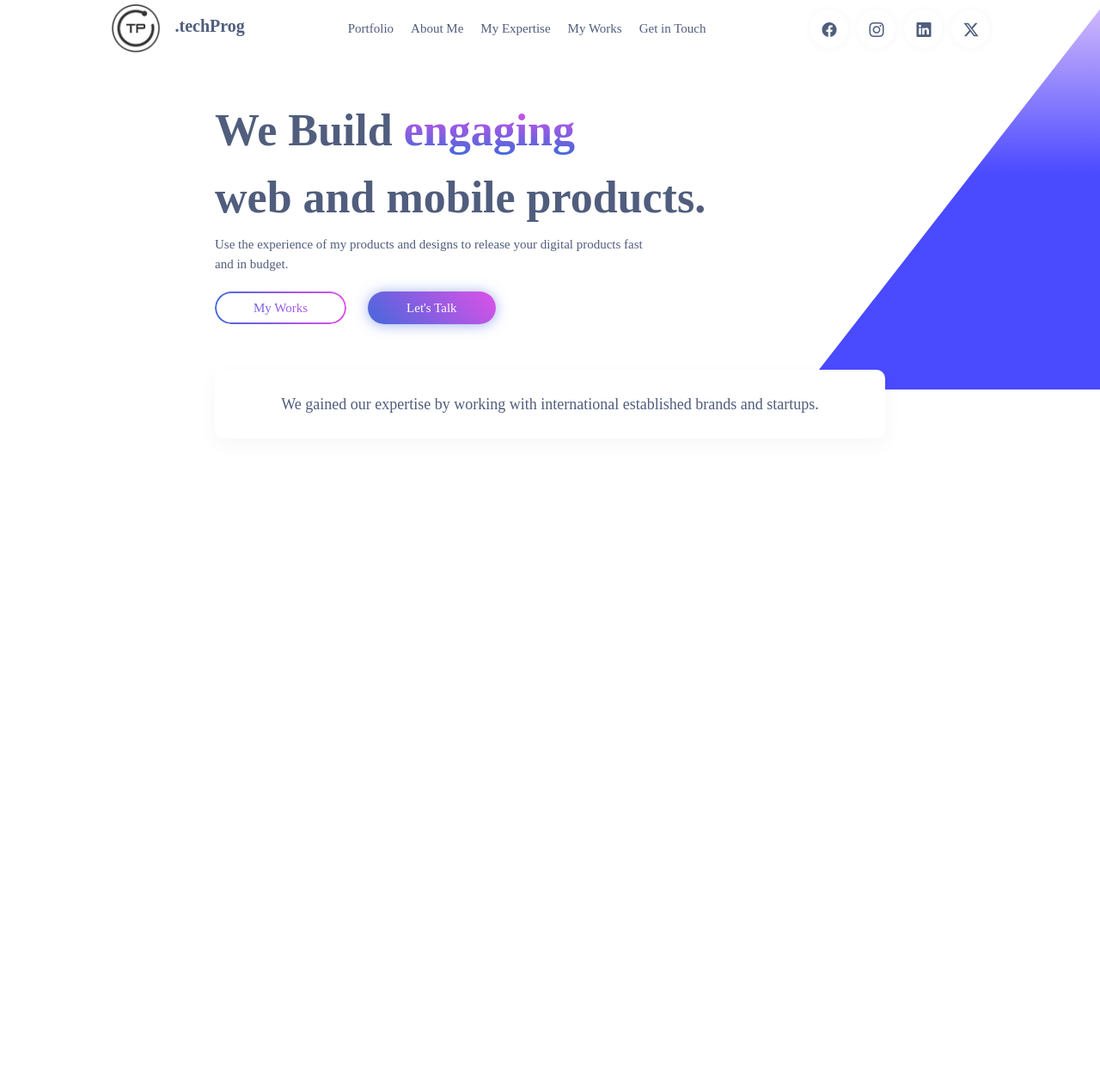
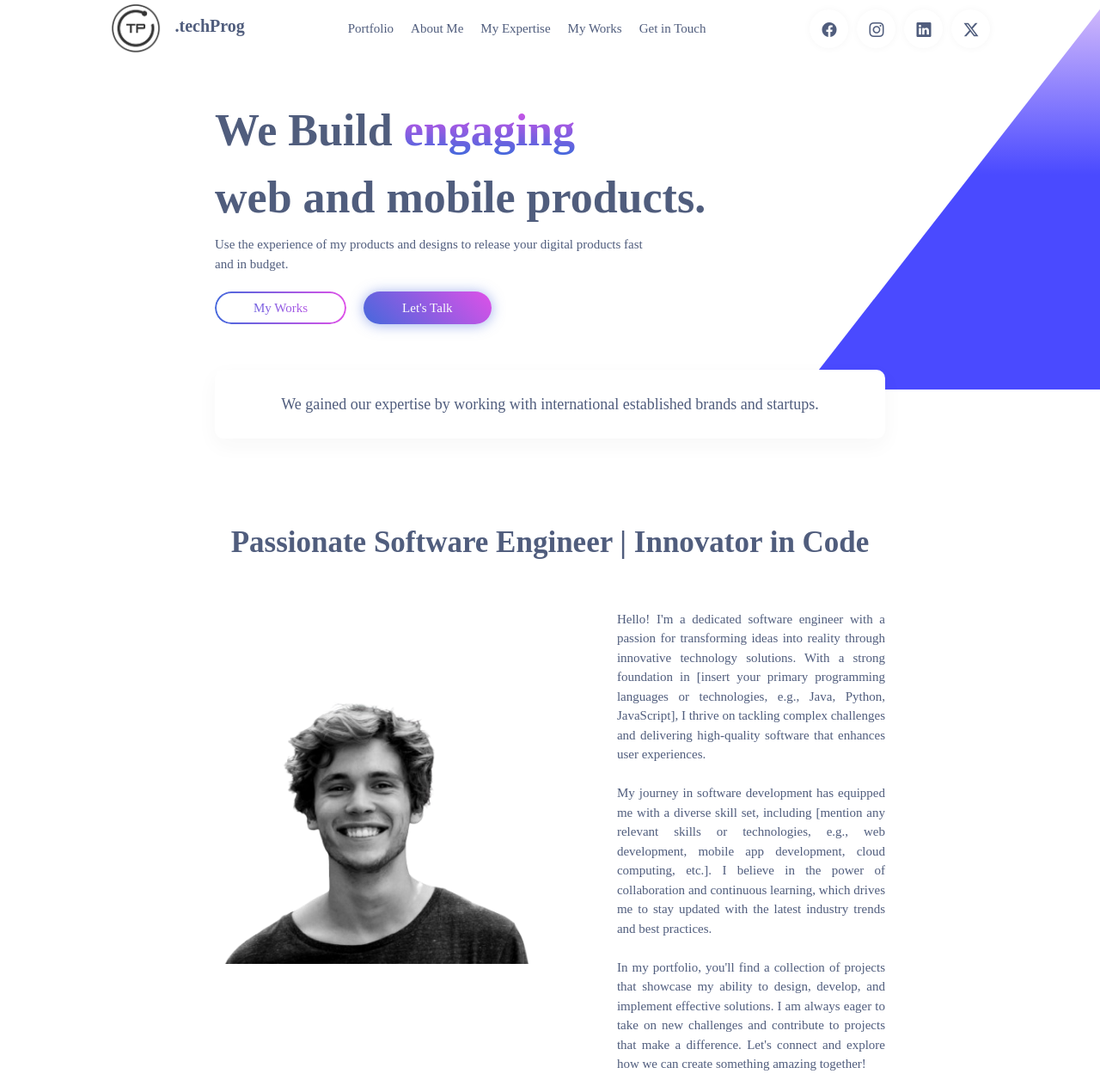
Before and after one commit to ireshdilsh/portfolio-web, a plain HTML site: page index.html in a window 1280 px wide. Shown: the part 47-1310 px from the top of the page at 86% size. Before the commit the page ends 800 px from the top, so only its background shows below. Drawn offline with nearby package versions, Linux system fonts and the light colour scheme.

Commit message:
style: add about me section with responsive layout and improved styling

```diff
--- a/index.html
+++ b/index.html
@@ -74,6 +74,22 @@
     <p>We gained our expertise by working with international established brands and startups.</p>
   </div>
 
+  <section id="aboutme">
+    <h1>Passionate Software Engineer | Innovator in Code</h1>
+    <div class="body-aboutme">
+      <img src="images/hero-img.png" alt="">
+      <p>Hello! I'm a dedicated software engineer with a passion for transforming ideas into reality through innovative technology solutions. With a strong foundation in [insert your primary programming languages or technologies, e.g., Java, Python, JavaScript], I thrive on tackling complex challenges and delivering high-quality software that enhances user experiences.
+        <br>
+        <br>
+        My journey in software development has equipped me with a diverse skill set, including [mention any relevant skills or technologies, e.g., web development, mobile app development, cloud computing, etc.]. I believe in the power of collaboration and continuous learning, which drives me to stay updated with the latest industry trends and best practices.
+        <br>
+        <br>
+        In my portfolio, you'll find a collection of projects that showcase my ability to design, develop, and implement effective solutions. I am always eager to take on new challenges and contribute to projects that make a difference. Let's connect and explore how we can create something amazing together!
+      </p>
+    </div>
+  </section>
+
+
   <!--  <footer>-->
   <!--    <p>© 2023 <span>.techProg</span>. All rights reserved. Connect with me!</p>-->
   <!--  </footer>-->
--- a/style.css
+++ b/style.css
@@ -101,7 +101,8 @@ nav .icns .twitter i {
   justify-content: left;
   align-items: flex-start;
   flex-direction: column;
-  margin: 50px 250px;
+  margin-top: 50px;
+  padding: 0px 250px;
 }
 
 #home .title p,
@@ -123,7 +124,7 @@ nav .icns .twitter i {
 
 #home .btns {
   display: flex;
-  gap: 25px;
+  gap: 20px;
   margin-top: 15px;
 }
 
@@ -207,3 +208,33 @@ nav .icns .twitter i {
   font-size: 18px;
   font-weight: 500;
 }
+
+#aboutme {
+  display: flex;
+  justify-content: center;
+  align-items: center;
+  flex-direction: column;
+  margin-top: 100px;
+  padding: 0px 250px;
+}
+
+#aboutme h1{
+  font-weight: 600;
+}
+
+#aboutme .body-aboutme{
+  display: flex;
+  justify-content: center;
+  align-items: center;
+  gap: 100px;
+}
+
+#aboutme .body-aboutme img{
+  height: 320px;
+}
+
+#aboutme .body-aboutme p{
+  text-align: justify;
+  margin-top: 50px;
+  font-size: 15px;
+}
```
